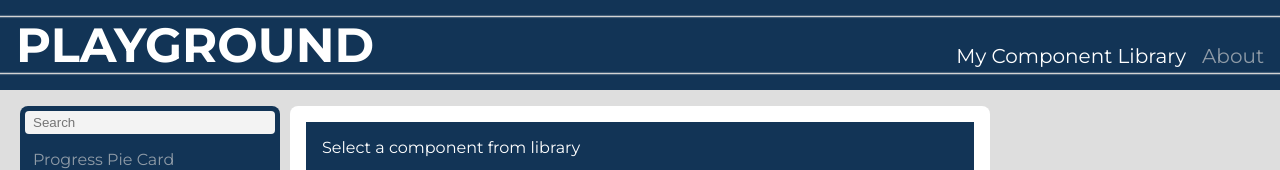
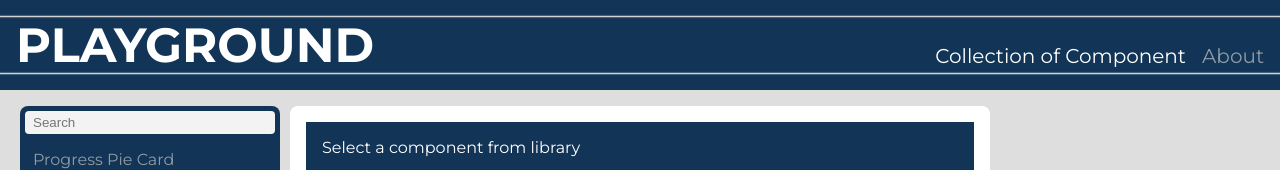
Before and after one commit to FlemmingKrogOlsen/Playground, a React (Create React App) app: page /Playground/components in a window 1280 px wide. Shown: the top 170 px of the page. Built offline with nearby package versions, Linux system fonts and the light colour scheme.

Commit message:
Renamed Link

```diff
--- a/src/layout/index.tsx
+++ b/src/layout/index.tsx
@@ -8,7 +8,7 @@ const Layout = () => {
       <Header>
         <BrandLink to="/">PLAYGROUND</BrandLink>
         <nav>
-          <MenuLink to="/components">My Component Library</MenuLink>
+          <MenuLink to="/components">Collection of Component</MenuLink>
           <MenuLink to="/about">About</MenuLink>
         </nav>
       </Header>
```
